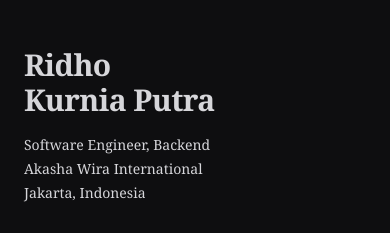
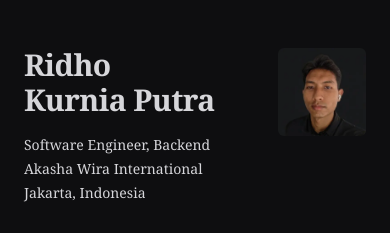
Before and after one commit to dhoridho/dhoridho.github.io, an Astro site: page / in a window 390 px wide. Shown: the top 233 px of the page. Built offline with nearby package versions, Linux system fonts and the light colour scheme; Astro itself is replaced by a stand-in of ours.

Commit message:
[IMP] portrait in header on narrow screens, refreshed CV

```diff
--- a/src/components/Sidebar.astro
+++ b/src/components/Sidebar.astro
@@ -29,6 +29,7 @@ const links = [
 
 <aside class="sidebar">
   <div class="sidebar__inner">
+    <div class="sidebar__head">
       <div>
         <h1 class="sidebar__name">Ridho<br />Kurnia Putra</h1>
         <p class="sidebar__role">
@@ -36,6 +37,20 @@ const links = [
           Akasha Wira International<br />
           Jakarta, Indonesia
         </p>
+      </div>
+
+      {/* Shown on narrow screens only, where the sidebar becomes the header and
+          the CV column further down has nowhere sensible to sit. Its twin in the
+          Now section is hidden at the same breakpoint, so only one is ever in the
+          accessibility tree. */}
+      <img
+        class="sidebar__portrait"
+        src="/portrait.webp"
+        width="416"
+        height="416"
+        alt="Ridho Kurnia Putra"
+        decoding="async"
+      />
     </div>
 
     <nav class="sidebar__nav" aria-label="Sections">
@@ -163,10 +178,31 @@ const links = [
     }
   }
 
+  .sidebar__portrait {
+    display: none;
+  }
+
   @media (max-width: 899px) {
     .sidebar__inner {
       padding: 3rem 0 2rem;
       gap: 2rem;
+    }
+
+    .sidebar__head {
+      display: flex;
+      align-items: flex-start;
+      justify-content: space-between;
+      gap: 1.5rem;
+    }
+
+    .sidebar__portrait {
+      display: block;
+      flex: none;
+      width: 5.5rem;
+      height: 5.5rem;
+      object-fit: cover;
+      border: 1px solid var(--color-line);
+      border-radius: 0.375rem;
     }
 
     .sidebar__nav {
--- a/src/pages/index.astro
+++ b/src/pages/index.astro
@@ -424,6 +424,14 @@ const roles = [
     border-radius: 0.375rem;
   }
 
+  /* Below the sidebar breakpoint the portrait moves up into the header, so this
+     copy stands down and the CV block is left as just its button. */
+  @media (max-width: 899px) {
+    .cv__portrait {
+      display: none;
+    }
+  }
+
   .opening__title {
     position: relative;
     margin: 0 0 1.25rem;
```
Also changed, not shown: 1 other file. Lines whose indentation alone changed are shown as unchanged.
